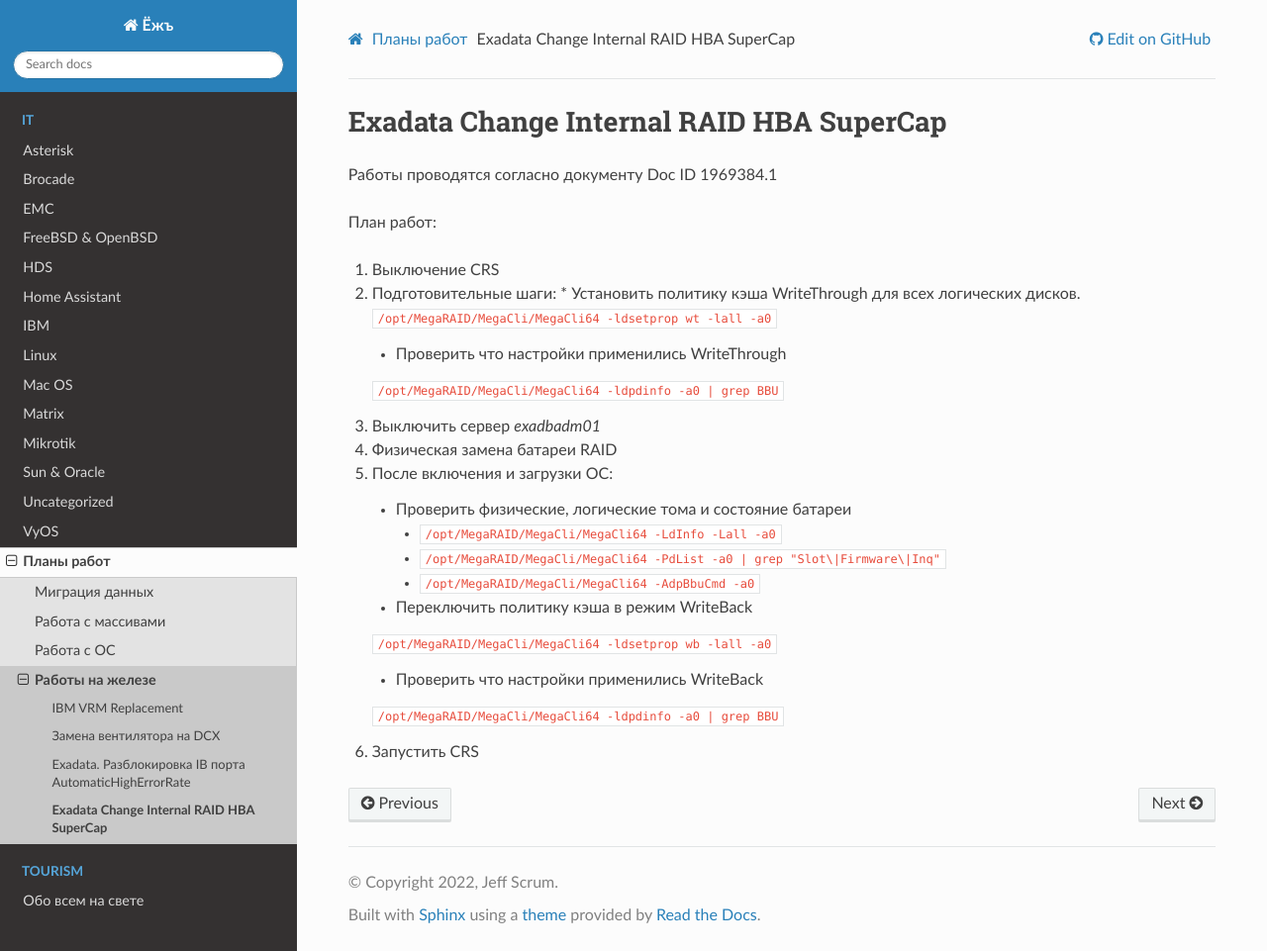
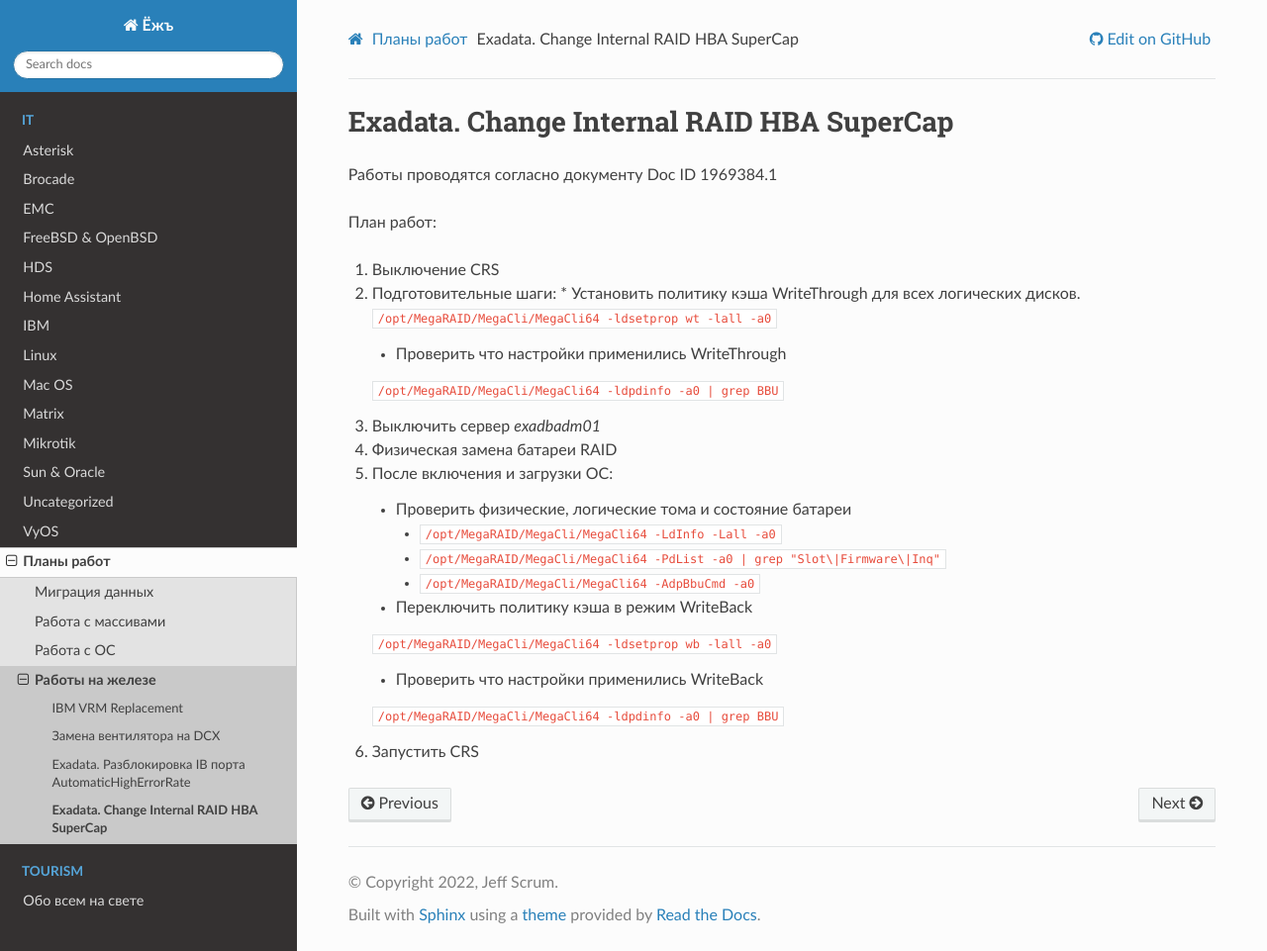
Before and after one commit to jeffscrum/jeffscrum.github.io, a Sphinx documentation site: the page built from source/tasks/exadata-change_supercap.rst, in a window 1280 px wide and 961 px high. Shown: the whole window at 99% size. Built offline with Sphinx 7.4.7 and the Read the Docs theme 2.0.0, drawn with Linux system fonts in a browser that asks for light colours.

```diff
--- a/source/tasks/exadata-change_supercap.rst
+++ b/source/tasks/exadata-change_supercap.rst
@@ -6,8 +6,8 @@
 .. _exadata-change_supercap:
 
 
-Exadata Change Internal RAID HBA SuperCap
-=========================================
+Exadata. Change Internal RAID HBA SuperCap
+==========================================
 
 Работы проводятся согласно документу Doc ID 1969384.1
 
```
